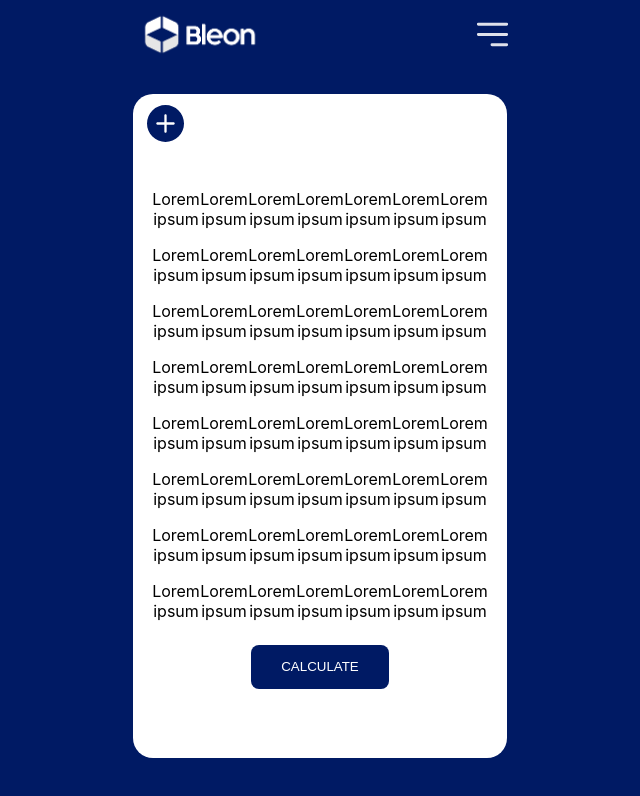
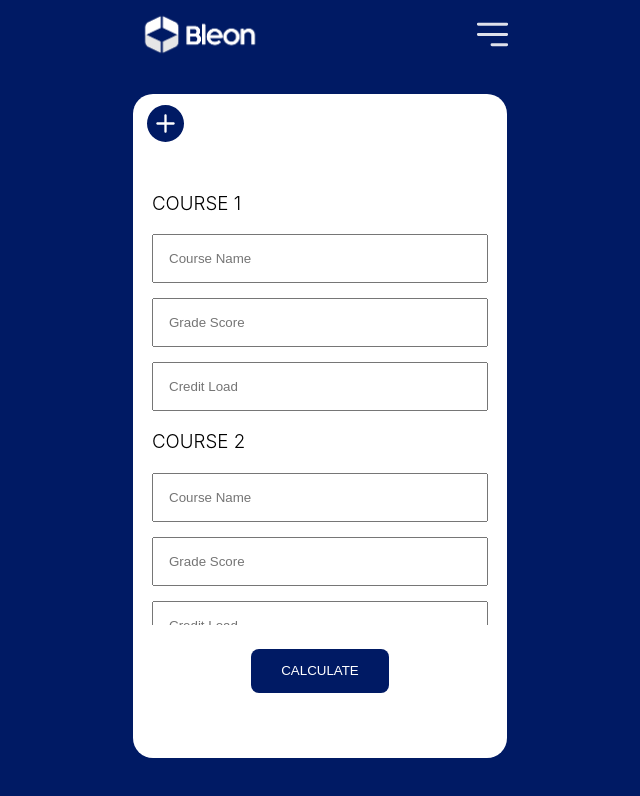
Before and after one commit to h1rdr3v2/mycgpa-web-legacy, a React (Vite) app: page / in a window 1280 px wide. Shown: the top 796 px of the page, without its empty margins (320-960 px from the left). Built offline with nearby package versions, Linux system fonts and the light colour scheme.

Commit message:
body of the course

```diff
--- a/src/App.css
+++ b/src/App.css
@@ -29,7 +29,7 @@
     margin: 11px 14px;
 }
 .courses{
-    display: inline-flex;
+    display: inline-block;
     height: 68%;
     width: 90%;
     margin: 20px auto;
@@ -48,3 +48,20 @@
     -webkit-appearance: none;
     appearance: none;
 }
+.course--tagname{
+    display: flex;
+    text-transform: uppercase;
+    font-weight: 300;
+    line-height: 24px;
+}
+.course-details{
+    display: inline-flex;
+    gap: 15px;
+    flex-wrap: wrap;
+    flex-direction: row;
+}
+
+.course--input {
+    width: 100%;
+    padding: 15px;
+}
--- a/src/App.jsx
+++ b/src/App.jsx
@@ -39,92 +39,32 @@ function App() {
 						/>
 					</svg>
 				</span>
+
 				<div className="courses">
-					<div className="course_1">
-						<p>Lorem ipsum </p>
-						<p>Lorem ipsum </p>
-						<p>Lorem ipsum </p>
-						<p>Lorem ipsum </p>
-						<p>Lorem ipsum </p>
-						<p>Lorem ipsum </p>
-						<p>Lorem ipsum </p>
-						<p>Lorem ipsum </p>
-						<p>Lorem ipsum </p>
-						<p>Lorem ipsum </p>
+				 	<div className= "course_1">
+						<h3 className= "course--tagname">course 1</h3>
+						<div className="course-details containers">
+							<input type="text" className="course--input" placeholder="Course Name"/>
+
+							<input type="text" className="course--input"placeholder="Grade Score" />
+
+							<input type="text" className="course--input" placeholder="Credit Load"/>
+						</div>
 					</div>
-					<div className="course_1">
-						<p>Lorem ipsum </p>
-						<p>Lorem ipsum </p>
-						<p>Lorem ipsum </p>
-						<p>Lorem ipsum </p>
-						<p>Lorem ipsum </p>
-						<p>Lorem ipsum </p>
-						<p>Lorem ipsum </p>
-						<p>Lorem ipsum </p>
-						<p>Lorem ipsum </p>
-						<p>Lorem ipsum </p>
-					</div>
-					<div className="course_1">
-						<p>Lorem ipsum </p>
-						<p>Lorem ipsum </p>
-						<p>Lorem ipsum </p>
-						<p>Lorem ipsum </p>
-						<p>Lorem ipsum </p>
-						<p>Lorem ipsum </p>
-						<p>Lorem ipsum </p>
-						<p>Lorem ipsum </p>
-						<p>Lorem ipsum </p>
-						<p>Lorem ipsum </p>
-					</div>
-					<div className="course_1">
-						<p>Lorem ipsum </p>
-						<p>Lorem ipsum </p>
-						<p>Lorem ipsum </p>
-						<p>Lorem ipsum </p>
-						<p>Lorem ipsum </p>
-						<p>Lorem ipsum </p>
-						<p>Lorem ipsum </p>
-						<p>Lorem ipsum </p>
-						<p>Lorem ipsum </p>
-						<p>Lorem ipsum </p>
-					</div>
-					<div className="course_1">
-						<p>Lorem ipsum </p>
-						<p>Lorem ipsum </p>
-						<p>Lorem ipsum </p>
-						<p>Lorem ipsum </p>
-						<p>Lorem ipsum </p>
-						<p>Lorem ipsum </p>
-						<p>Lorem ipsum </p>
-						<p>Lorem ipsum </p>
-						<p>Lorem ipsum </p>
-						<p>Lorem ipsum </p>
-					</div>
-					<div className="course_1">
-						<p>Lorem ipsum </p>
-						<p>Lorem ipsum </p>
-						<p>Lorem ipsum </p>
-						<p>Lorem ipsum </p>
-						<p>Lorem ipsum </p>
-						<p>Lorem ipsum </p>
-						<p>Lorem ipsum </p>
-						<p>Lorem ipsum </p>
-						<p>Lorem ipsum </p>
-						<p>Lorem ipsum </p>
-					</div>
-					<div className="course_1">
-						<p>Lorem ipsum </p>
-						<p>Lorem ipsum </p>
-						<p>Lorem ipsum </p>
-						<p>Lorem ipsum </p>
-						<p>Lorem ipsum </p>
-						<p>Lorem ipsum </p>
-						<p>Lorem ipsum </p>
-						<p>Lorem ipsum </p>
-						<p>Lorem ipsum </p>
-						<p>Lorem ipsum </p>
+
+					<div className= "course_1">
+						<h3 className= "course--tagname">course 2</h3>
+						<div className="course-details containers">
+							<input type="text" className="course--input" placeholder="Course Name"/>
+
+							<input type="text" className="course--input"placeholder="Grade Score" />
+
+							<input type="text" className="course--input" placeholder="Credit Load"/>
+						</div>
 					</div>
 				</div>
+
+
 				<div className="foot">
 					<input
 						className="calcbtn"
```
